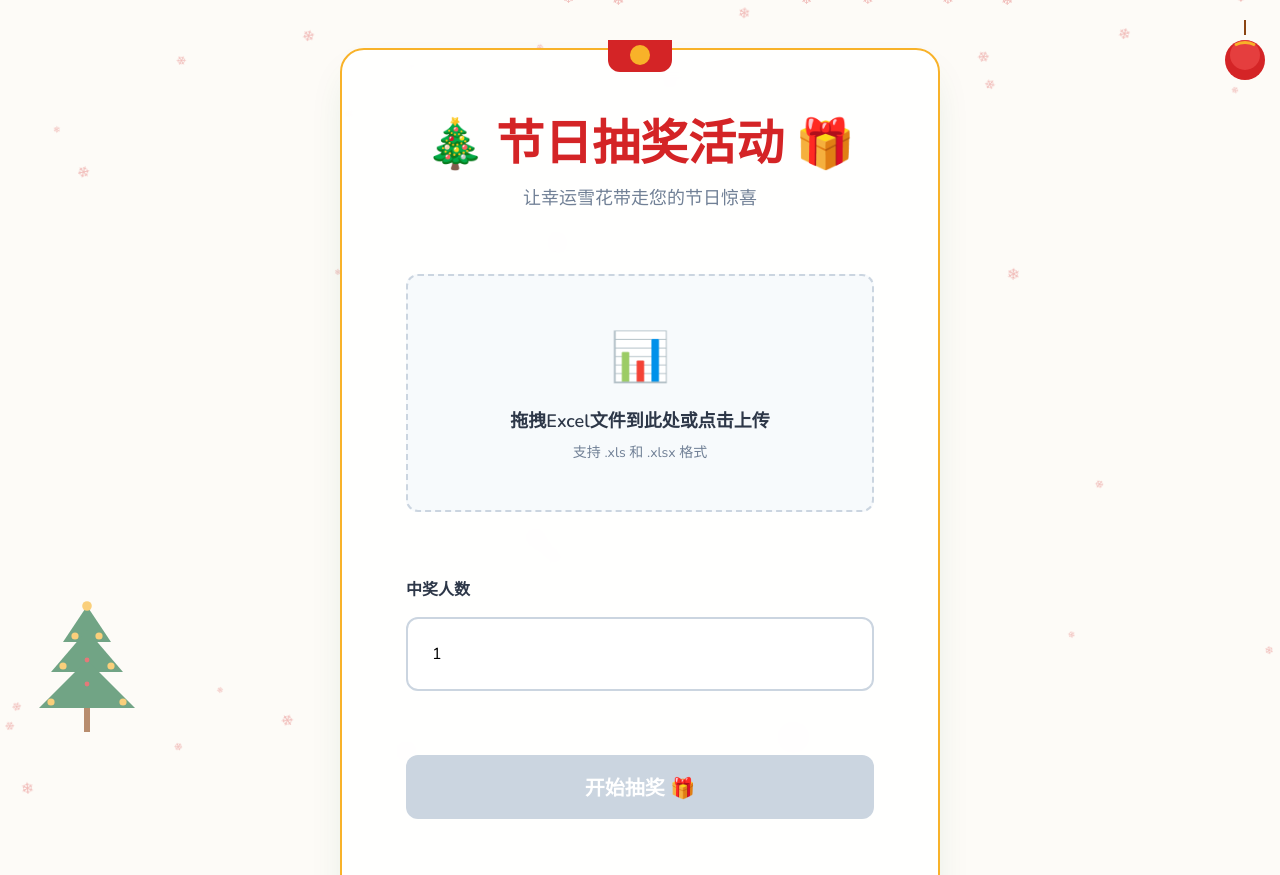
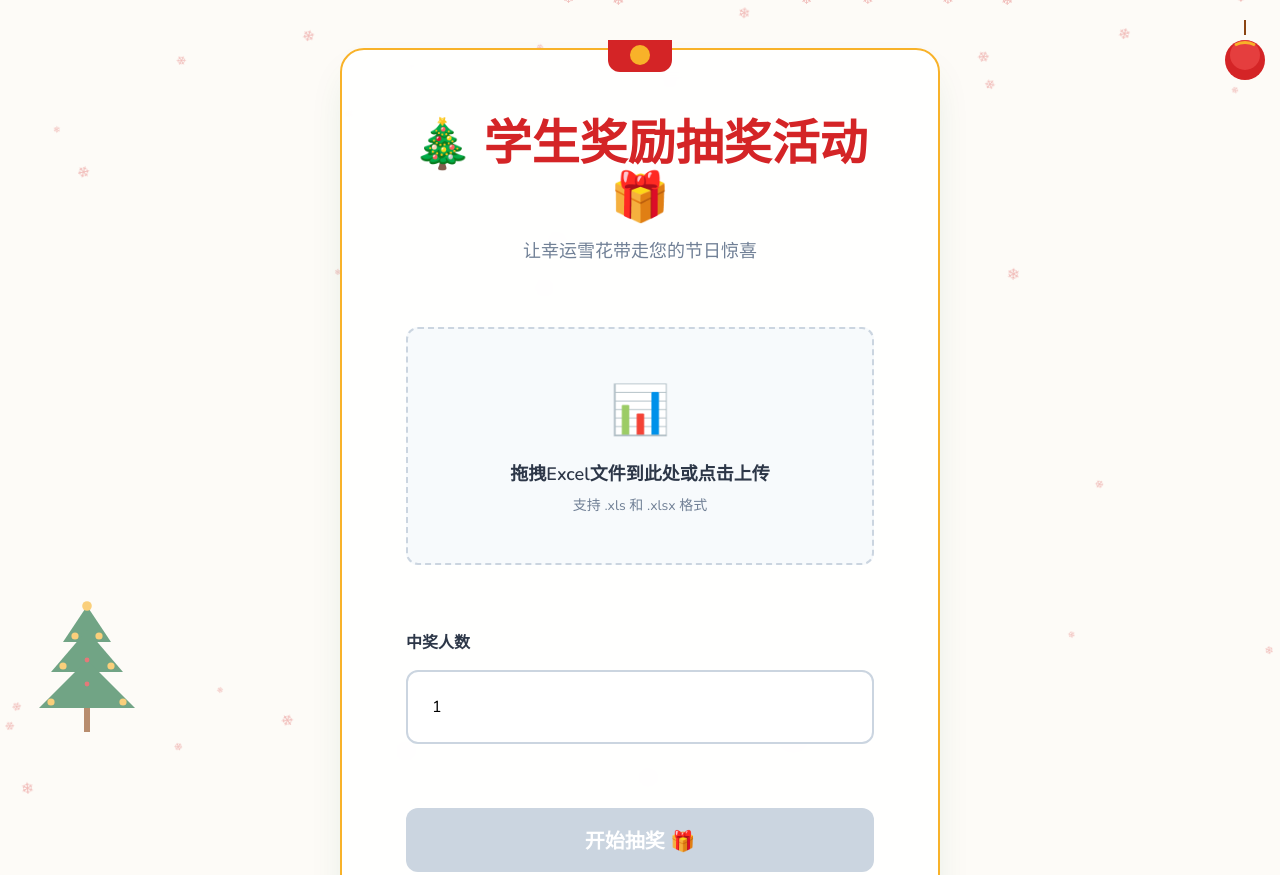
Before and after one commit to unpsy/random-name, a plain HTML site: page index.html in a window 1280 px wide. Shown: the top 875 px of the page. Drawn offline with nearby package versions, Linux system fonts and the light colour scheme.

Commit message:
Update index.html

```diff
--- a/index.html
+++ b/index.html
@@ -47,7 +47,7 @@
         <div class="main-card">
             <!-- 标题 -->
             <div class="title-section">
-                <h1 class="main-title">🎄 节日抽奖活动 🎁</h1>
+                <h1 class="main-title">🎄 学生奖励抽奖活动 🎁</h1>
                 <p class="subtitle">让幸运雪花带走您的节日惊喜</p>
             </div>
 
```
